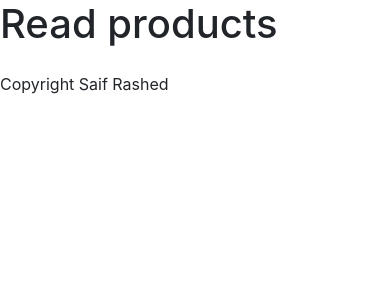
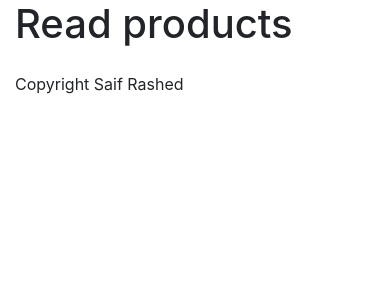
Before and after one commit to saifrashed/gameplayparty, a PHP site: page / in a window 390 px wide. Shown: the top 300 px of the page. Run offline with PHP 8.4, Linux system fonts and the light colour scheme; data that the repository does not hold is empty.

Commit message:
test push

```diff
--- a/index.php
+++ b/index.php
@@ -6,4 +6,3 @@ $controller = new ProductsController();
 $controller->handleRequest();
 
 include 'view/footer.php';
-?>
--- a/model/utilities.php
+++ b/model/utilities.php
@@ -47,7 +47,6 @@ class Utilities {
         $html .= '</table>';
 
         return $html;
-
     }
 
 }
--- a/view/footer.php
+++ b/view/footer.php
@@ -8,9 +8,13 @@
 
 ?>
 
-<footer>
-    <span>Copyright Saif Rashed</span>
-</footer>
+<div class="row center-xs">
+    <div class="col-xs-12 col-md-6">
+        <footer>
+            <span>Copyright Saif Rashed</span>
+        </footer>
+    </div>
+</div>
 
 </div>
 
--- a/view/header.php
+++ b/view/header.php
@@ -31,3 +31,5 @@ switch ($_SERVER['PHP_SELF']) {
 </head>
 
 <body>
+
+<div class="container-fluid">
```
